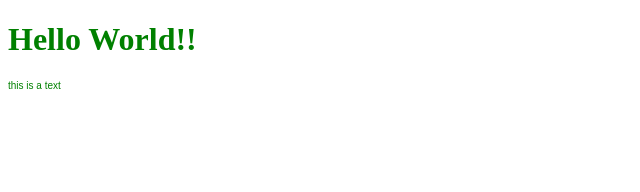
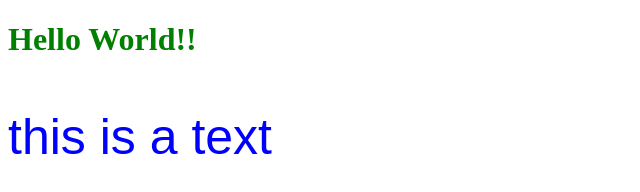
Before and after one commit to danktokyofeet/test, a plain HTML site: page index.html in a window 1280 px wide. Shown: the whole page, without its empty margins (0-640 px from the left). Drawn offline with Linux system fonts and the light colour scheme.

Commit message:
twelfth commit

```diff
--- a/styles.css
+++ b/styles.css
@@ -5,6 +5,6 @@ h1 {
 
 p {
     font-family: Arial, Helvetica, sans-serif;
-    font-size: 10px;
-    color: green;
+    font-size: 50px;
+    color: blue;
 }
```
